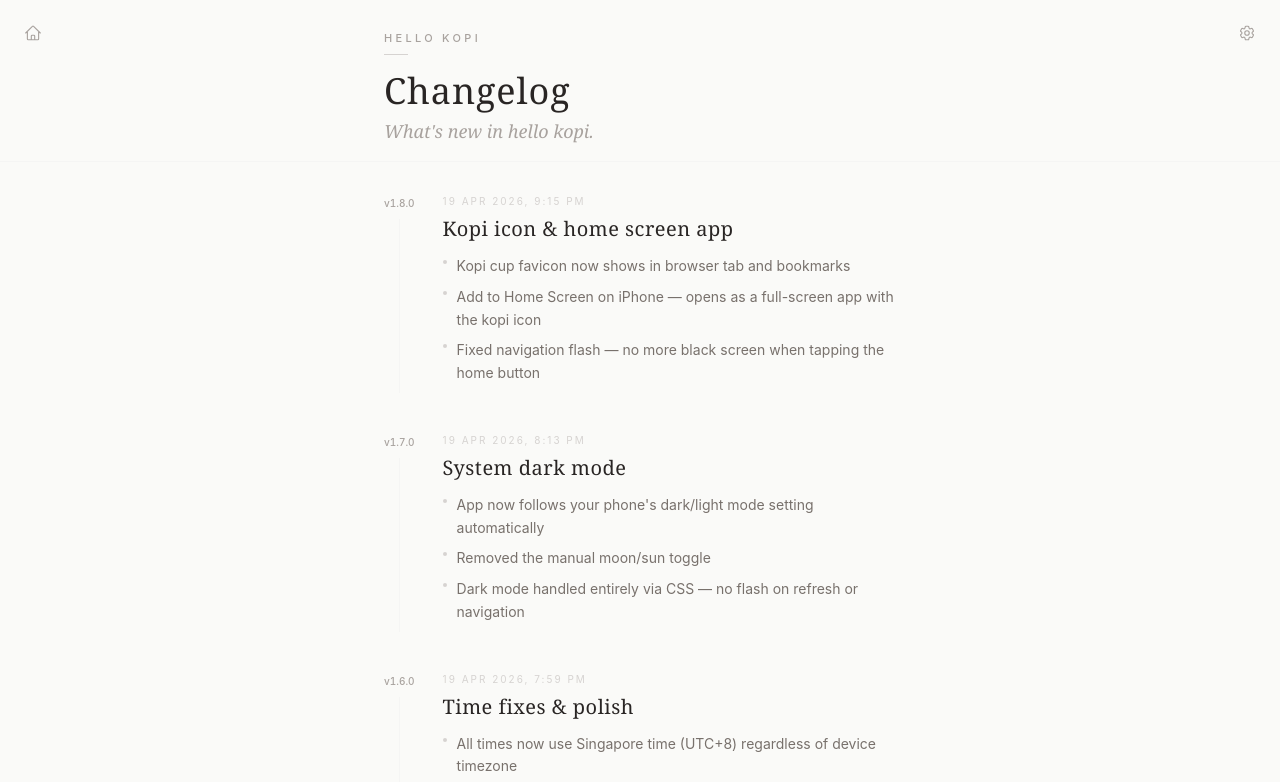
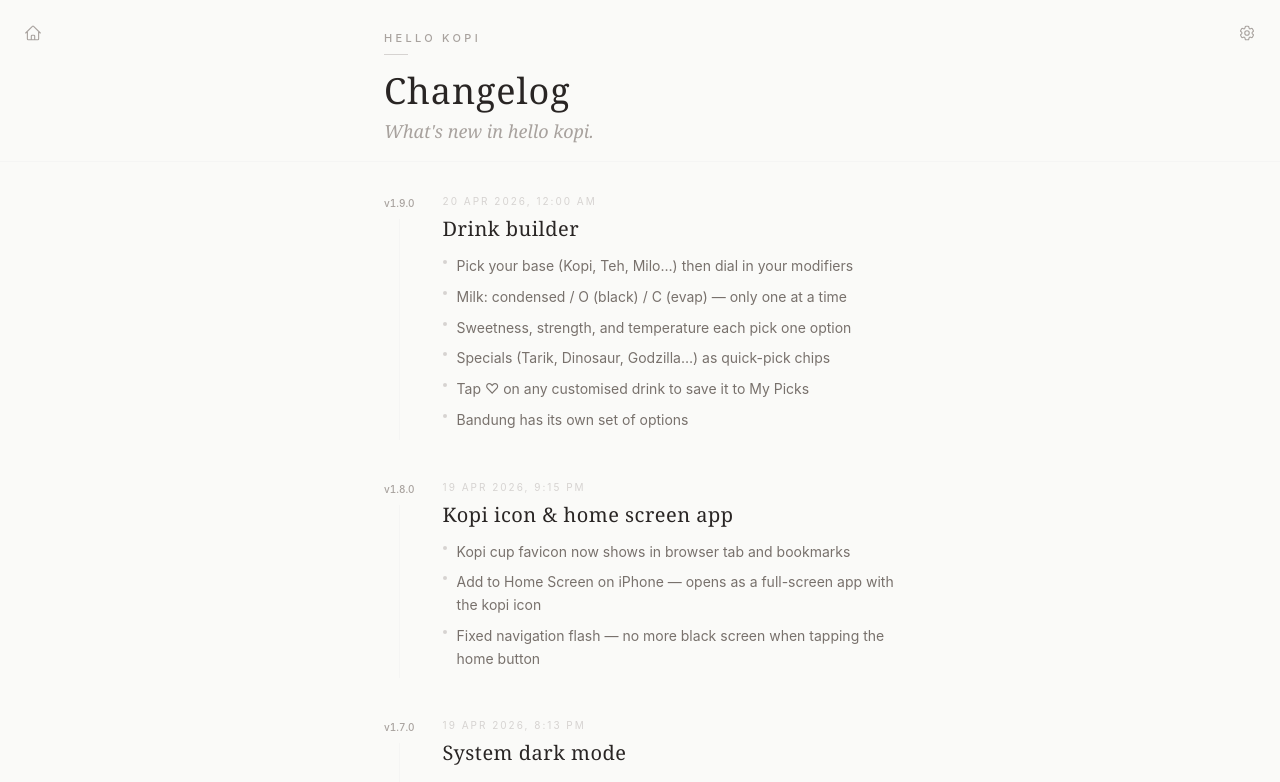
Before and after one commit to hellopawies/hellokopi, a Next.js app: page /hellokopi/changelog in a window 1280 px wide. Shown: the top 782 px of the page. Built offline with nearby package versions, Linux system fonts and the light colour scheme.

Commit message:
chore: bump to v1.9.0 and add drink builder changelog entry
https://claude.ai/code/session_01KiutqSAYFJUWU4DhGUaHkK

```diff
--- a/src/app/changelog/page.tsx
+++ b/src/app/changelog/page.tsx
@@ -1,4 +1,17 @@
 const VERSIONS = [
+  {
+    version: "v1.9.0",
+    date: "20 Apr 2026, 12:00 am",
+    title: "Drink builder",
+    changes: [
+      "Pick your base (Kopi, Teh, Milo…) then dial in your modifiers",
+      "Milk: condensed / O (black) / C (evap) — only one at a time",
+      "Sweetness, strength, and temperature each pick one option",
+      "Specials (Tarik, Dinosaur, Godzilla…) as quick-pick chips",
+      "Tap ♡ on any customised drink to save it to My Picks",
+      "Bandung has its own set of options",
+    ],
+  },
   {
     version: "v1.8.0",
     date: "19 Apr 2026, 9:15 pm",
--- a/src/app/page.tsx
+++ b/src/app/page.tsx
@@ -263,7 +263,7 @@ export default function GreetingPage() {
           href="/changelog"
           className="text-[10px] font-sans text-stone-300 dark:text-stone-600 hover:text-stone-500 dark:hover:text-stone-400 transition-colors duration-200 tracking-wide"
         >
-          v1.8.0
+          v1.9.0
         </Link>
       </div>
 
```
